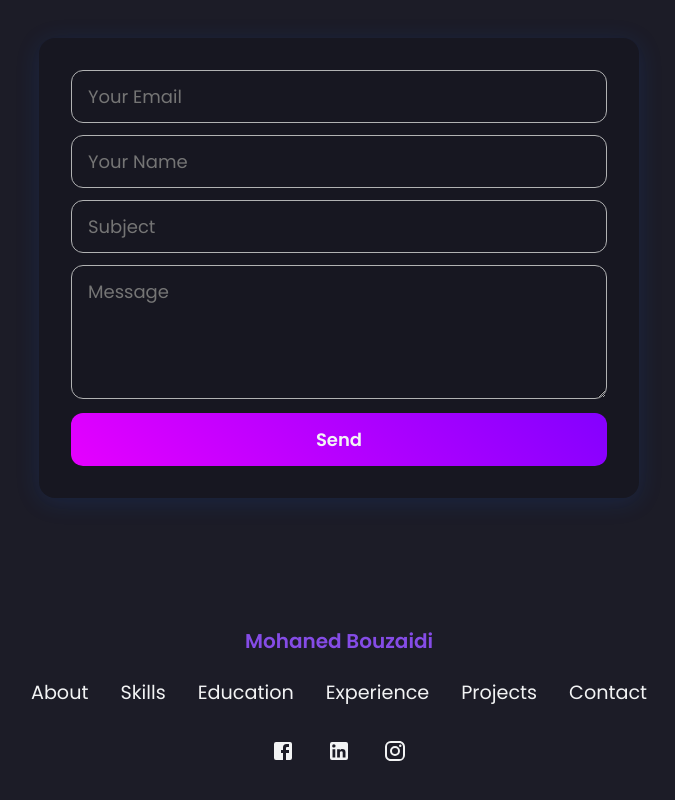
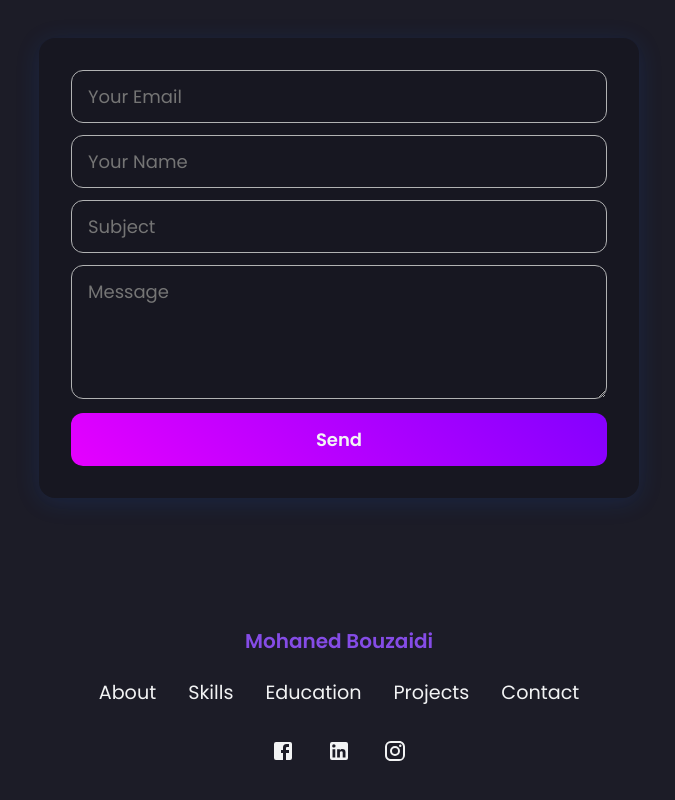
Before and after one commit to MohanedB/ResponsivePortfolio, a React (Create React App) app in the folder responsiveportfolio/: page / in a window 1280 px wide. Shown: the part 4871-5671 px from the top of the page, without its empty margins (301-976 px from the left). Built offline with nearby package versions, Linux system fonts and the light colour scheme.

Commit message:
Update footer.js

```diff
--- a/responsiveportfolio/src/components/footer/footer.js
+++ b/responsiveportfolio/src/components/footer/footer.js
@@ -101,7 +101,6 @@ function Footer() {
           <NavLink href="#about">{t('About')}</NavLink>
           <NavLink href='#skills'>{t('Skill')}</NavLink>
           <NavLink href='#education'>{t('Education')}</NavLink>
-          <NavLink href='#experience'>{t('exper5')}</NavLink>
           <NavLink href='#projects'>{t('Projects')}</NavLink>
           <NavLink href='#contact'>{t('Contact')}</NavLink>
         </Nav>
```
